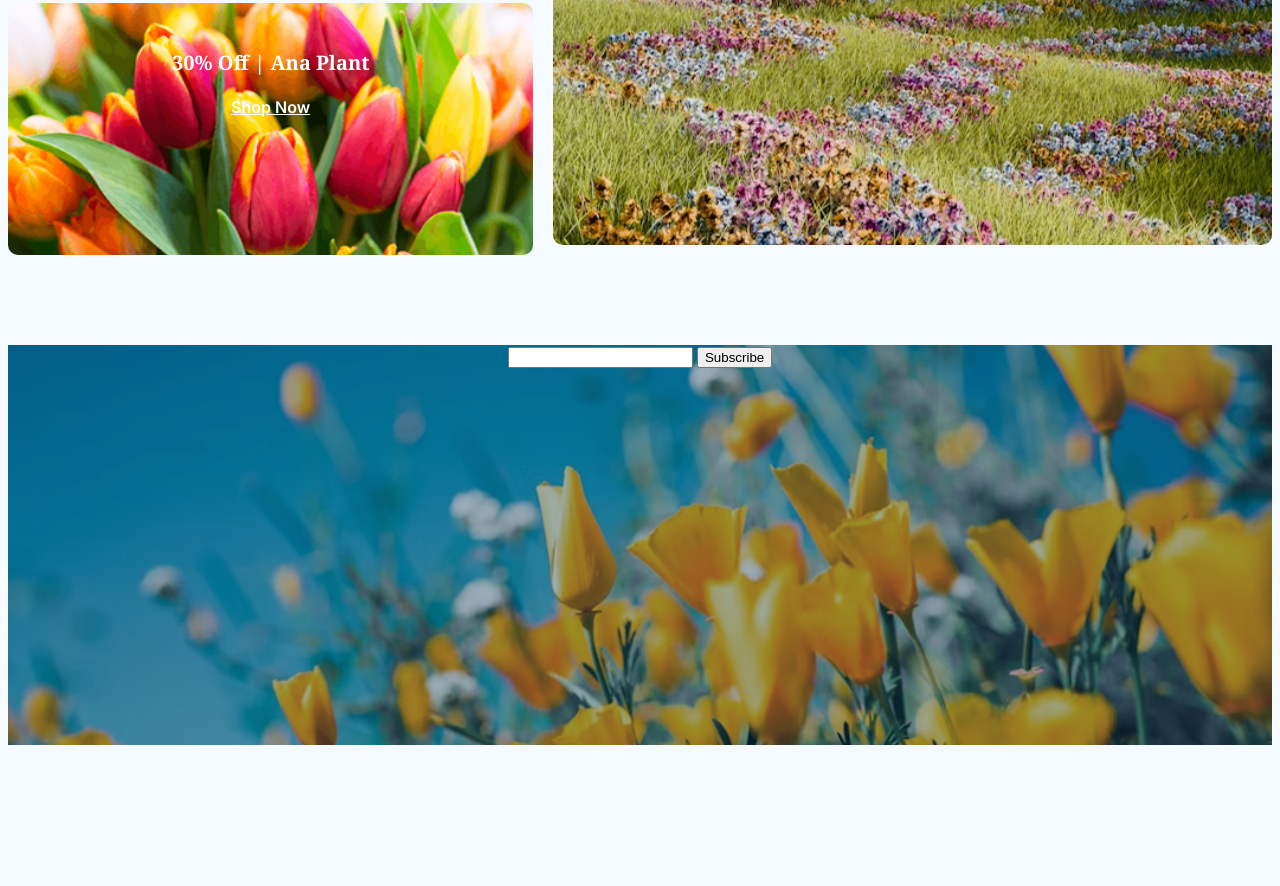
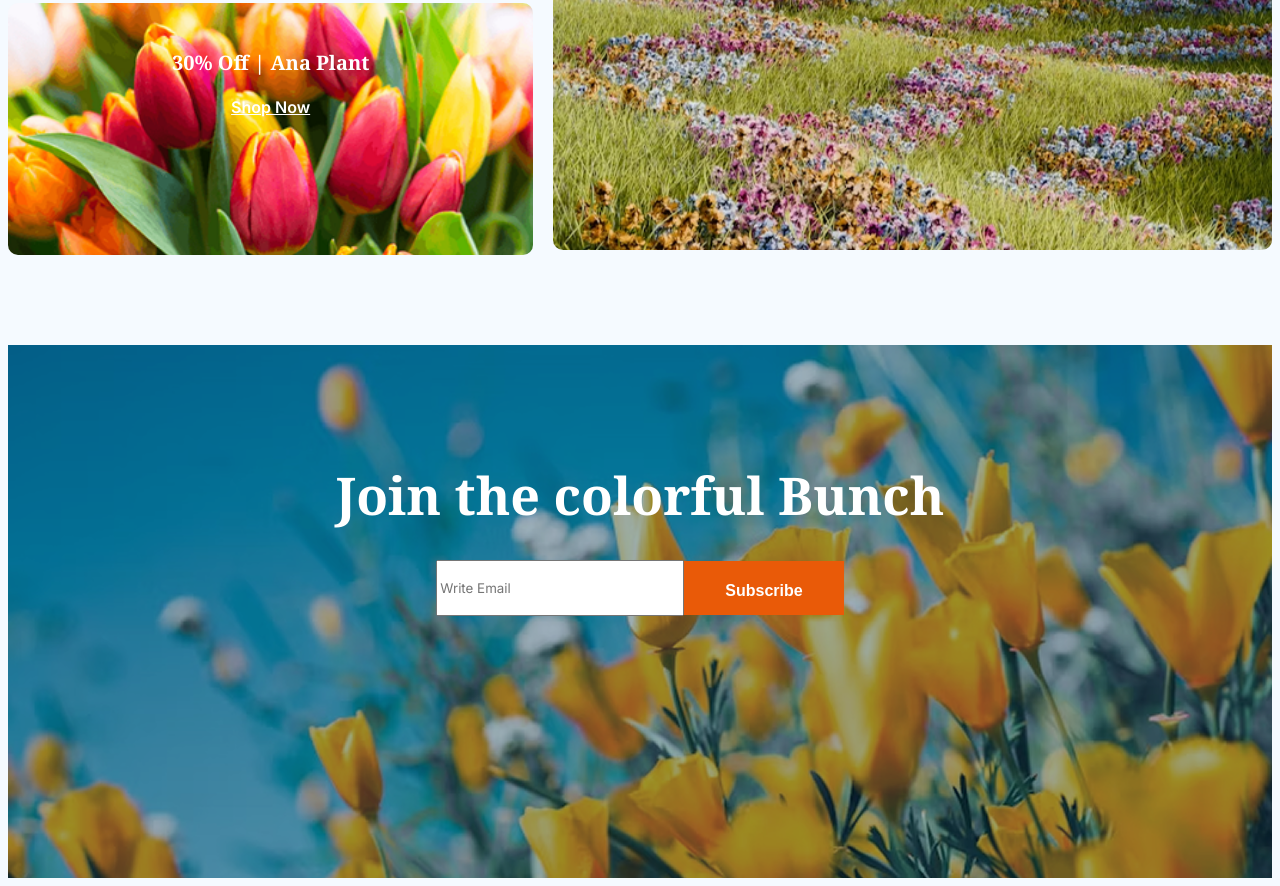
Before and after one commit to haminahannanarpita/assignment-2, a plain HTML site: page index.html in a window 1280 px wide. Shown: the part 3188-4074 px from the top of the page. Before the commit the page ends 3941 px from the top, so only its background shows below. Drawn offline with Linux system fonts and the light colour scheme.

Commit message:
added colorfull section

```diff
--- a/index.html
+++ b/index.html
@@ -148,8 +148,13 @@
     <footer>
           <!-- join colorful bunch -->
               <div class="container">
-                 <input type="email" name="" id="">
-                 <button>Subscribe</button>
+               <div class="color-title">
+                  <h1 class="color-heading noto-serif-normal">Join the colorful Bunch</h1>
+                <div class="color">
+                 <input type="email" name="" id="" placeholder="Write Email" class="inputs inter-secondary">
+                 <button class="btn-primary">Subscribe</button>
+                </div>
+               </div>
               </div>
          <!-- colorful bunch -->
     </footer>
--- a/styles.css
+++ b/styles.css
@@ -220,7 +220,7 @@
     text-align: center;
     border-radius: 10px;
     padding: 26px 50px;
-    height: 450px;
+    height: 455px;
 }
 .field-heading{
     font-weight: 700;
@@ -234,8 +234,44 @@
     text-align: center;
     background-repeat: no-repeat;
     background-size:cover;
-    height: 400px;
+    height: 533px;
     margin-top: 30px;
+}
+/* .color-title{
+    padding: 199px 305px;
+} */
+.color-heading{
+    font-size: 3.25rem;
+    font-weight: 700;
+    color: rgb(255, 255, 255);
+    margin-bottom: 0px;
+}
+.color-title{
+    padding-top: 80px;
+}
+.color{
+    display: flex;
+    align-items: center;
+    justify-content: center;
+    padding: 30px;
+
+}
+.inputs{
+    /* /* padding-top: 20px;
+    padding-bottom: 20px;
+    padding-left: 10px; */
+    padding-right: 50px;
+    height: 50px;
+}
+.btn-primary{
+    background-color: rgb(233, 90, 8);
+    text-align: center;
+    color: rgb(255, 255, 255);
+    padding: 20px 40px 20px;
+    height: 54px;
+    border: 1px solid rgb(233, 90, 8);
+    font-size: 1rem;
+    font-weight: 600;
 }
 
 /* responsive style */
@@ -276,5 +312,11 @@
     .field{
         height:200px ;
     }
+    .color-heading, .field-heading{
+        font-size: 20px;
+    }
+    .container{
+        height: 276px;
+    }
 
 }
```
